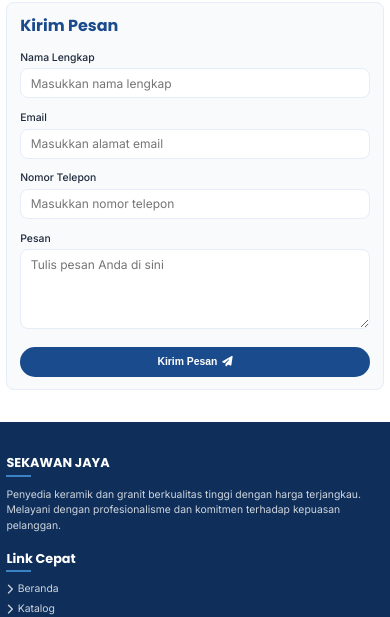
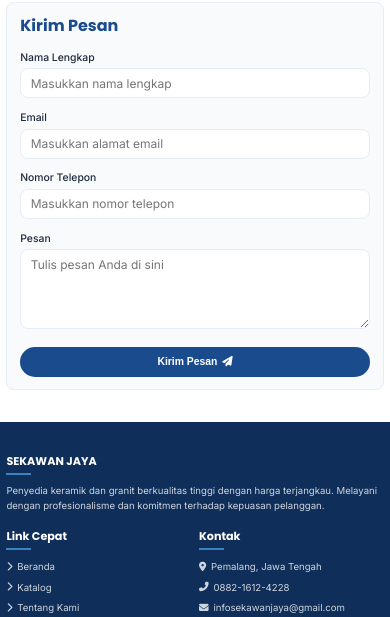
Before and after one commit to sekawanjayapml/catalog, a plain HTML site: page index.html in a window 390 px wide. Shown: the part 2188-2805 px from the top of the page. Drawn offline with nearby package versions, Linux system fonts and the light colour scheme; no server answers.

Commit message:
style.css

```diff
--- a/style.css
+++ b/style.css
@@ -1557,9 +1557,19 @@ input:checked + .preference-slider::before {
     .feature-card h4 {
         font-size: 0.6rem;
     }
+    /* ===== PERBAIKAN: footer tetap 2 kolom di 480px ke bawah ===== */
     .footer-links-contact-wrapper {
-        grid-template-columns: 1fr !important;
-        gap: 0.3rem !important;
+        grid-template-columns: 1fr 1fr !important;
+        gap: 0.5rem !important;
+    }
+    .footer-col h4 {
+        font-size: 0.7rem;
+    }
+    .footer-links a {
+        font-size: 0.6rem;
+    }
+    .footer-col p {
+        font-size: 0.6rem;
     }
     .modal-content {
         padding: 0.6rem;
```
